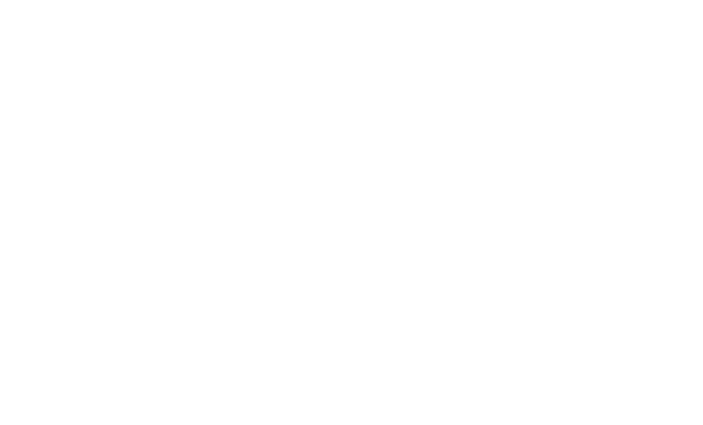
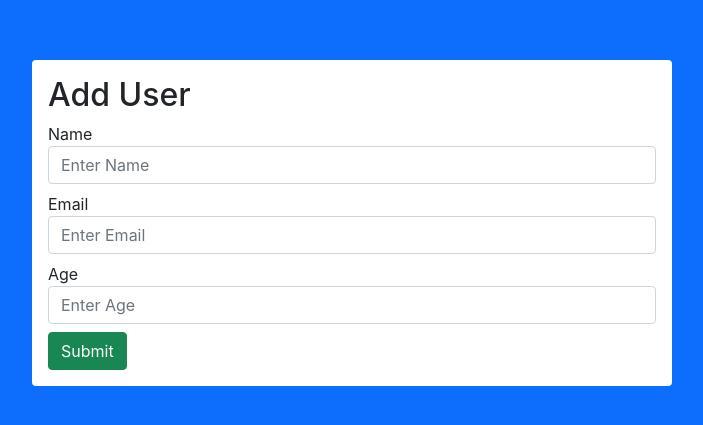
Before and after one commit to Kprjjl/Lozano_ITD103-IT3D_Lab-2, a React (Create React App) app: page /create in a window 1280 px wide. Before the commit this address had no page. Shown: the part 177-602 px from the top of the page, without its empty margins (288-991 px from the left). Built offline with nearby package versions, Linux system fonts and the light colour scheme.

Commit message:
Added CreateUser.js

```diff
--- a/src/App.js
+++ b/src/App.js
@@ -1,5 +1,6 @@
 import { BrowserRouter, Routes, Route } from 'react-router-dom';
 import Users from './components/Users';
+import CreateUser from './components/CreateUser';
 
 function App(){
 
@@ -7,6 +8,7 @@
     <BrowserRouter>
       <Routes>
         <Route path='/' element={<Users />}></Route>
+        <Route path='/create' element={<CreateUser />}></Route>
       </Routes>
     </BrowserRouter>
   );
--- /dev/null
+++ b/src/components/CreateUser.js
@@ -0,0 +1,62 @@
+import axios from "axios";
+import { useState } from "react";
+import { useNavigate } from "react-router-dom";
+
+function CreateUser(){
+
+    const [name, setName] = useState()
+    const [email, setEmail] = useState()
+    const [age, setAge] = useState()
+
+    const navigate = useNavigate()
+
+    const handleSubmit = (e) => {
+        e.preventDefault()
+        axios.post('http://localhost:3001/create', { name, email, age })
+            .then(res => {
+                console.log(res);
+                navigate('/')
+            })
+            .catch(err => console.log(err))
+    }
+
+    return (
+        <div className="d-flex vh-100 bg-primary justify-content-center align-items-center">
+            <div className="w-50 bg-white rounded p-3">
+                <form onSubmit={handleSubmit}>
+                    <h2>Add User</h2>
+                    <div className="mb-2">
+                        <label htmlFor="">Name</label>
+                        <input
+                            type="text"
+                            placeholder="Enter Name"
+                            className="form-control"
+                            onChange={(e) => setName(e.target.value)}
+                        />
+                    </div>
+                    <div className="mb-2">
+                        <label htmlFor="">Email</label>
+                        <input
+                            type="text"
+                            placeholder="Enter Email"
+                            className="form-control"
+                            onChange={(e) => setEmail(e.target.value)}
+                        />
+                    </div>
+                    <div className="mb-2">
+                        <label htmlFor="">Age</label>
+                        <input
+                            type="text"
+                            placeholder="Enter Age"
+                            className="form-control"
+                            onChange={(e) => setAge(e.target.value)}
+                        />
+                    </div>
+                    <button className="btn btn-success">Submit</button>
+                </form>
+            </div>
+        </div>
+    )
+}
+
+export default CreateUser;
```
